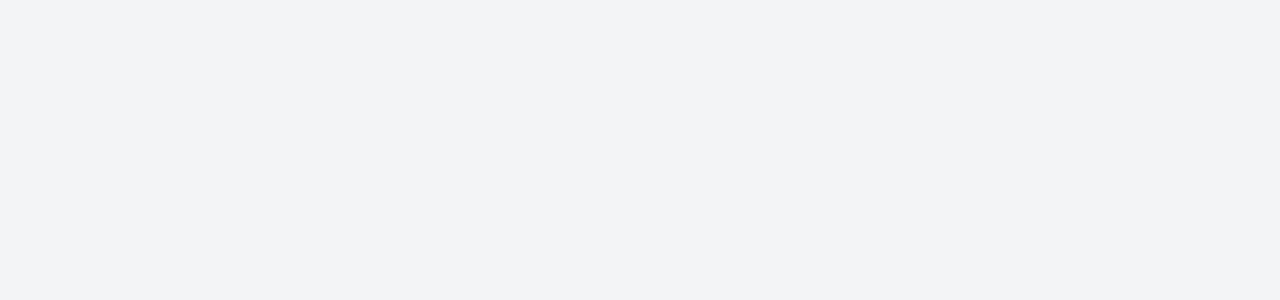
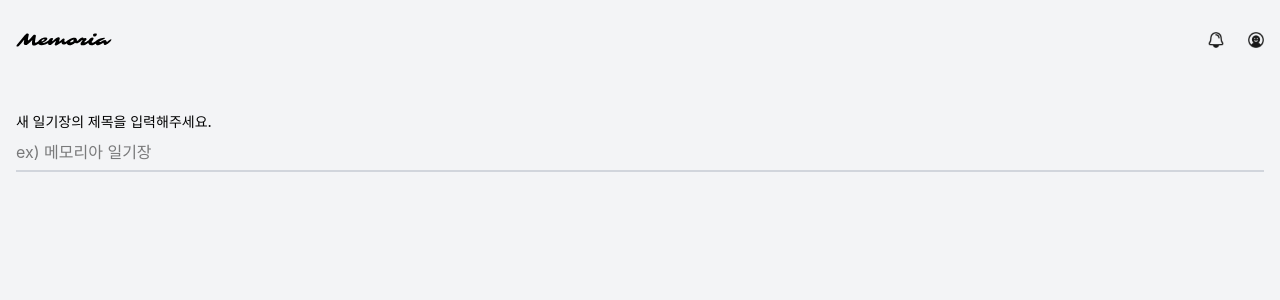
Before and after one commit to Capstone-Memoria/Memoria-Front, a React (Vite) app: page /create-diary in a window 1280 px wide. Shown: the top 300 px of the page. Built offline with nearby package versions, Linux system fonts and the light colour scheme; sample sign-in values are in the browser's storage; a web font is replaced by a local one.

Commit message:
feat: 헤더 마진top 수정

```diff
--- a/src/components/page/Page.tsx
+++ b/src/components/page/Page.tsx
@@ -12,7 +12,7 @@ const Header: React.FC<HTMLAttributes<HTMLDivElement>> = ({ ...props }) => {
     <div
       {...props}
       className={cn(
-        "flex justify-between items-center min-h-12 px-4",
+        "flex justify-between items-center min-h-12 mt-4 px-4",
         props.className
       )}
     >
--- a/src/features/diary/pages/CreateDiaryPage.tsx
+++ b/src/features/diary/pages/CreateDiaryPage.tsx
@@ -1,20 +1,22 @@
+import Input from "@/components/base/Input";
+import DefaultHeader from "@/components/layout/DefaultHeader";
+import Page from "@/components/page/Page";
+
 export default function CreateDiaryPage() {
-  // const [title, setTitle] = useState("");
-  // const [coverColor, setCoverColor] = useState("#A3C4F3");
-  // const navigate = useNavigate();
-
-  // const handleCreate = () => {
-  //   if (!title.trim()) {
-  //     alert("일기장 이름을 입력해주세요.");
-  //     return;
-  //   }
-
-  //   // TODO: 백엔드 연동 or 상태 저장
-  //   console.log("일기장 생성:", { title, coverColor });
-
-  //   // 생성 후 메인 페이지로 이동
-  //   navigate("/main");
-  // };
-
-  return <div></div>;
+  return (
+    <Page.Container>
+      <DefaultHeader />
+      <Page.Content>
+        <div className={"mt-8"}>
+          <p className={"text-sm font-medium"}>
+            새 일기장의 제목을 입력해주세요.
+          </p>
+          <Input
+            className={"w-full placeholder:text-gray-400"}
+            placeholder={"ex) 메모리아 일기장"}
+          />
+        </div>
+      </Page.Content>
+    </Page.Container>
+  );
 }
```
